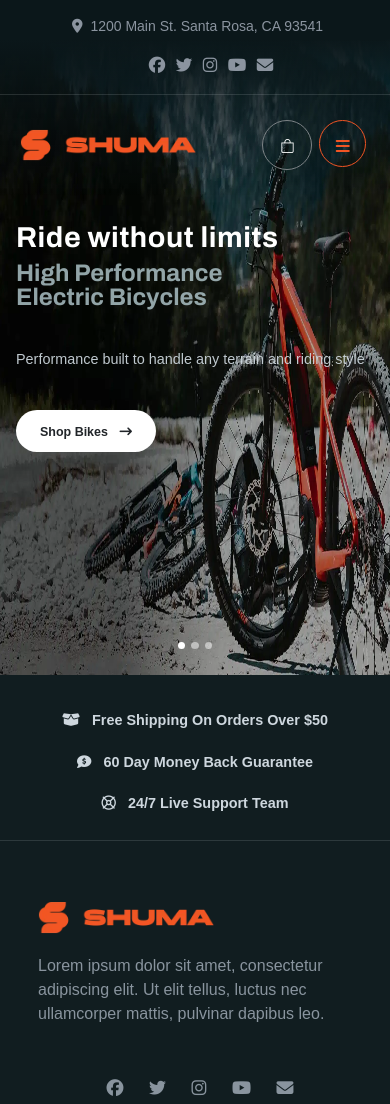
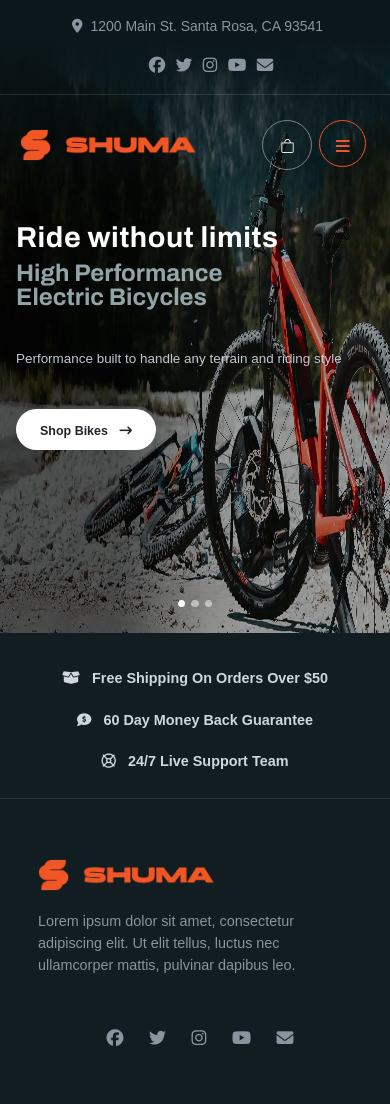
Before and after one commit to Taher-Chabra/Shuma-project, a plain HTML site: page index.html in a window 390 px wide. Shown: the top 1104 px of the page. Drawn offline with nearby package versions, Linux system fonts and the light colour scheme; files whose address does not match are found by name; a web font is replaced by a local one.

Commit message:
changes made

```diff
--- a/styles.css
+++ b/styles.css
@@ -793,7 +793,7 @@ ul {
   }
 
   .corousel-image {
-    min-height: 80vh;
+    min-height: 75vh;
   }
 
   .row3-col1 {
@@ -827,6 +827,10 @@ ul {
     margin-left: 1rem;
   }
 
+  .hero-img-text p {
+    font-size: 0.84rem;
+  }
+
   .text-head h2 {
     font-size: 1.8rem;
   }
@@ -850,6 +854,10 @@ ul {
   .row2-col2 {
     padding-left: 1.1rem;
   }
+
+  .row2-col1-text {
+    font-size: 0.9rem;
+  }
 }
 
 @media screen and (max-width: 400px) {
```
Also changed, not shown: index.html (+1 -2 lines).
